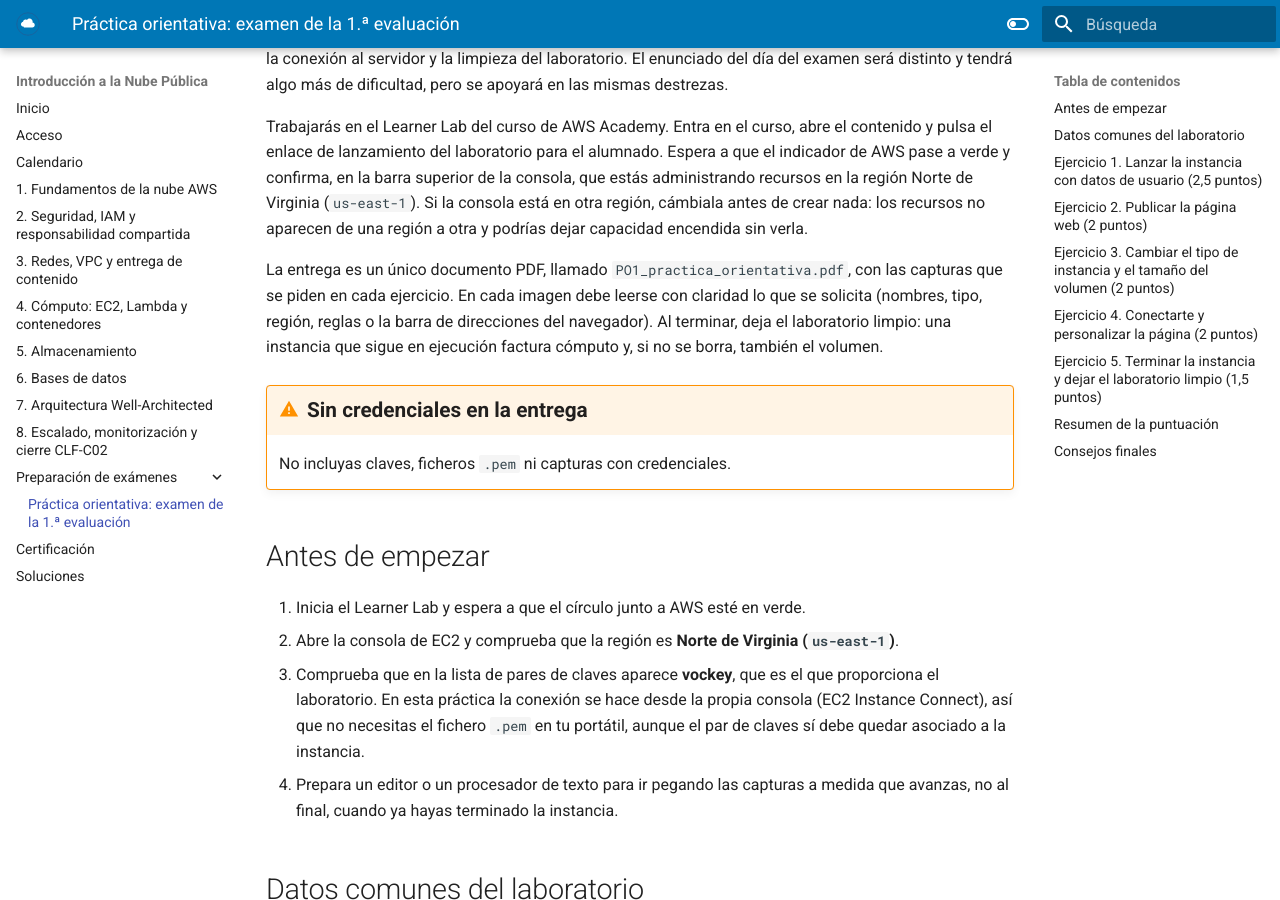
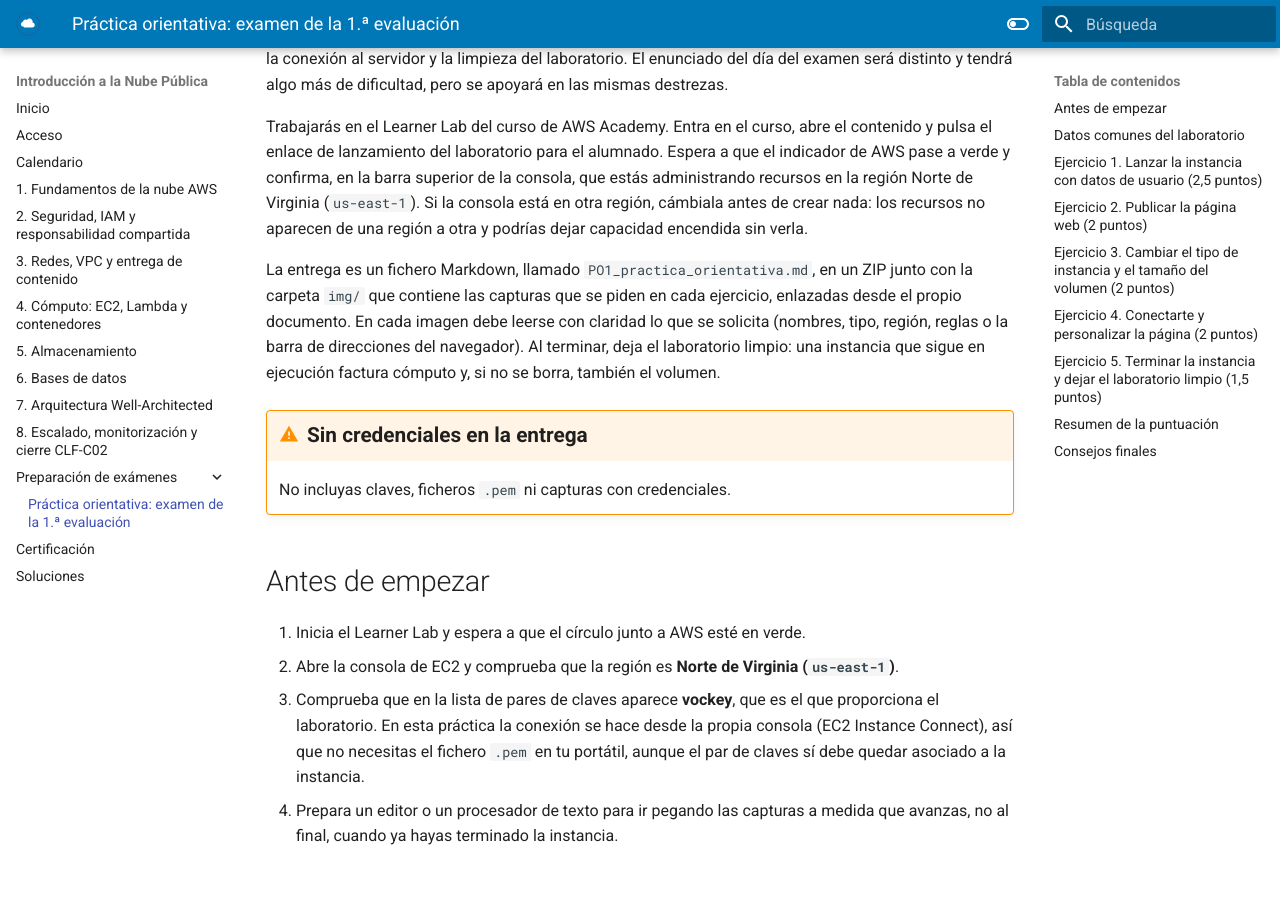
Before and after one commit to fjavier-hernandez/cloud, an MkDocs documentation site: the page built from docs/95-preparacion-examenes/practica-orientativa-1ev.md, in a window 1280 px wide and 900 px high, scrolled down 461 px. Built offline with MkDocs 1.6.1 and Material for MkDocs 9.7.7, drawn with Linux system fonts in a browser that asks for light colours.

Commit message:
Práctica orientativa 1.ª evaluación: entrega en Markdown

```diff
--- a/docs/95-preparacion-examenes/practica-orientativa-1ev.md
+++ b/docs/95-preparacion-examenes/practica-orientativa-1ev.md
@@ -14,7 +14,7 @@ Esta práctica sirve para ensayar, con guía, la parte práctica de la prueba ob
 
 Trabajarás en el Learner Lab del curso de AWS Academy. Entra en el curso, abre el contenido y pulsa el enlace de lanzamiento del laboratorio para el alumnado. Espera a que el indicador de AWS pase a verde y confirma, en la barra superior de la consola, que estás administrando recursos en la región Norte de Virginia (`us-east-1`). Si la consola está en otra región, cámbiala antes de crear nada: los recursos no aparecen de una región a otra y podrías dejar capacidad encendida sin verla.
 
-La entrega es un único documento PDF, llamado `PO1_practica_orientativa.pdf`, con las capturas que se piden en cada ejercicio. En cada imagen debe leerse con claridad lo que se solicita (nombres, tipo, región, reglas o la barra de direcciones del navegador). Al terminar, deja el laboratorio limpio: una instancia que sigue en ejecución factura cómputo y, si no se borra, también el volumen.
+La entrega es un fichero Markdown, llamado `PO1_practica_orientativa.md`, en un ZIP junto con la carpeta `img/` que contiene las capturas que se piden en cada ejercicio, enlazadas desde el propio documento. En cada imagen debe leerse con claridad lo que se solicita (nombres, tipo, región, reglas o la barra de direcciones del navegador). Al terminar, deja el laboratorio limpio: una instancia que sigue en ejecución factura cómputo y, si no se borra, también el volumen.
 
 !!! warning "Sin credenciales en la entrega"
     No incluyas claves, ficheros `.pem` ni capturas con credenciales.
```
